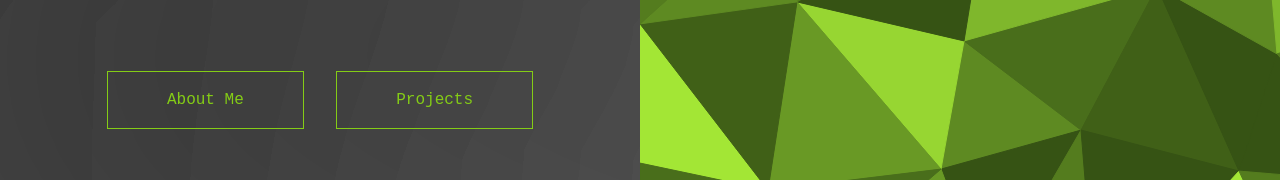
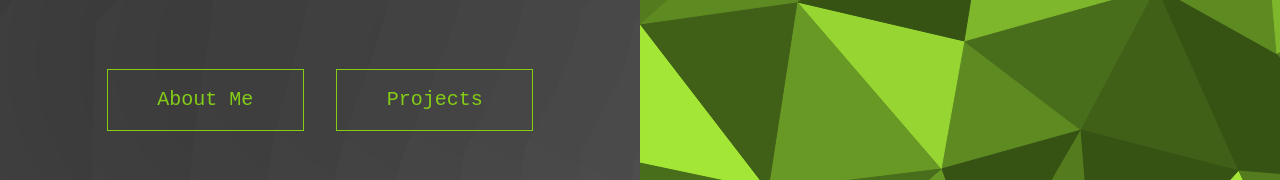
Before and after one commit to SayHeyD/david-docampo-portfolio, a Nuxt app: page / in a window 1280 px wide. Shown: the part 454-634 px from the top of the page. Built offline with nearby package versions, Linux system fonts and the light colour scheme.

Commit message:
make button text bigger

```diff
--- a/components/pages/app/NavButton.vue
+++ b/components/pages/app/NavButton.vue
@@ -1,7 +1,7 @@
 <template>
   <div class="relative w-1/2 h-full">
     <div @mouseenter="currentlyHovering = true" @mouseleave="currentlyHovering = false" class="flex border border-lime-500 hover:bg-lime-500 text-lime-500 hover:text-gray-950 transition-all duration-150">
-      <NuxtLink :to="to" class="py-4 h-full w-full inline-flex justify-center content-center">{{ text }}</NuxtLink>
+      <NuxtLink :to="to" class="py-4 text-xl h-full w-full inline-flex justify-center content-center">{{ text }}</NuxtLink>
     </div>
     <div class="absolute -z-10 top-0 bottom-0 right-0 left-0 border border-lime-500 transform transition-all duration-150"
           :class="{'-translate-x-4 -translate-y-4' : currentlyHovering}"></div>
```
